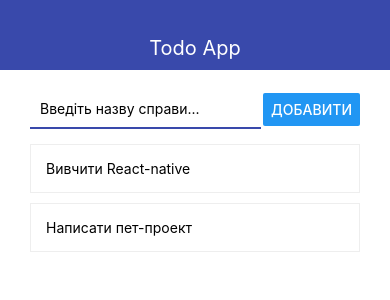
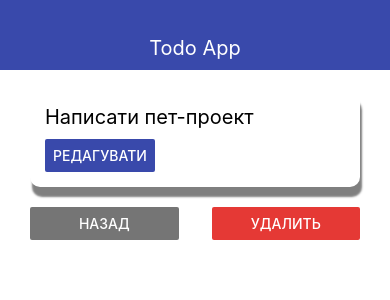
Before and after one commit to yurii-oliiarnyk/react-native-demo, a React Native app: screen / in a window 390 px wide. Shown: the top 300 px of the page. Built offline with nearby package versions, Linux system fonts and the light colour scheme.

Commit message:
add todo card

```diff
--- a/App.js
+++ b/App.js
@@ -1,5 +1,5 @@
 import React, { useState } from 'react';
-import { StyleSheet, View } from 'react-native';
+import { StyleSheet, View, Alert } from 'react-native';
 import MainScreen from './src/screens/MainScreen';
 import Navbar from './src/components/Navbar';
 import TodoScreen from './src/screens/TodoScreen';
@@ -15,7 +15,7 @@ export default function App() {
       title: 'Написати пет-проект'
     }
   ]);
-  const [todoId, setTodoId] = useState(null);
+  const [todoId, setTodoId] = useState('2');
 
   const addTodo = title => {
     const newTodo = {
@@ -26,8 +26,36 @@ export default function App() {
     setTodos(prev => [newTodo, ...prev]);
   };
 
+  const updateTodo = (id, title) => {
+    setTodos(prev =>
+      prev.map(todo => {
+        if (todo.id === id) {
+          todo.title = title;
+        }
+
+        return todo;
+      })
+    );
+  };
+
   const removeTodo = id => {
-    setTodos(prev => prev.filter(todo => todo.id !== id));
+    const todo = todos.find(todo => todo.id === id);
+
+    Alert.alert(
+      'Видалення',
+      `Ви впевнені, що хочете видалити "${todo.title}"?`,
+      [
+        { text: 'Відмінити', style: 'cancel' },
+        {
+          text: 'Видалити',
+          onPress: () => {
+            setTodoId(null);
+            setTodos(prev => prev.filter(todo => todo.id !== id));
+          }
+        }
+      ],
+      { cancelable: true }
+    );
   };
 
   return (
@@ -46,6 +74,8 @@ export default function App() {
           <TodoScreen
             goBack={() => setTodoId(null)}
             todo={todos.find(todo => todo.id === todoId)}
+            removeTodo={removeTodo}
+            updateTodo={updateTodo}
           />
         )}
       </View>
--- a/src/components/AddTodo.js
+++ b/src/components/AddTodo.js
@@ -1,5 +1,6 @@
 import React, { useState } from 'react';
 import { View, StyleSheet, Button, TextInput, Alert } from 'react-native';
+import { THEME } from '../theme';
 
 const AddTodo = props => {
   const { onSubmit } = props;
@@ -23,7 +24,7 @@ const AddTodo = props => {
         onChangeText={setValue}
         placeholder="Введіть назву справи..."
       />
-      <Button title="Добавити" onPress={() => pressHandler()} />
+      <Button title="Добавити" onPress={() => pressHandler()} color={THEME.MAIN_COLOR} />
     </View>
   );
 };
@@ -40,7 +41,7 @@ const styles = StyleSheet.create({
     padding: 10,
     borderStyle: 'solid',
     borderBottomWidth: 2,
-    borderBottomColor: '#3949ab'
+    borderBottomColor: THEME.MAIN_COLOR
   },
   button: {}
 });
--- /dev/null
+++ b/src/components/EditModal.js
@@ -0,0 +1,67 @@
+import React, { useState } from 'react';
+import { View, TextInput, Button, StyleSheet, Modal, Alert } from 'react-native';
+import { THEME } from '../theme';
+
+const EditModal = props => {
+  const { visible, onCancel, value, onSave } = props;
+  const [title, setTitle] = useState(value);
+
+  const saveHandler = () => {
+    if (title.trim().length < 3) {
+      Alert.alert(
+        'Помилка',
+        `Мінімальна кількість 3 символів. Зараз ${title.trim().length} символів.`
+      );
+    } else {
+      onCancel();
+      onSave(title);
+    }
+  };
+
+  return (
+    <Modal visible={visible} animationType="fade" transparent={false} presentationStyle="formSheet">
+      <View style={styles.wrap}>
+        <TextInput
+          style={styles.input}
+          value={title}
+          onChangeText={setTitle}
+          placeholder="Введіть нову назву"
+        />
+        <View style={styles.buttons}>
+          <View style={styles.button}>
+            <Button title="Відмінити" onPress={() => onCancel()} color={THEME.DANGER_COLOR} />
+          </View>
+          <View style={styles.button}>
+            <Button title="Змерегти" onPress={() => saveHandler()} />
+          </View>
+        </View>
+      </View>
+    </Modal>
+  );
+};
+
+const styles = StyleSheet.create({
+  wrap: {
+    justifyContent: 'center',
+    alignItems: 'center',
+    flex: 1,
+    padding: 30
+  },
+  buttons: {
+    marginTop: 10,
+    width: '100%',
+    flexDirection: 'row',
+    justifyContent: 'space-between'
+  },
+  button: {
+    width: '35%'
+  },
+  input: {
+    width: '100%',
+    padding: 10,
+    borderBottomColor: THEME.MAIN_COLOR,
+    borderBottomWidth: 2
+  }
+});
+
+export default EditModal;
--- a/src/components/Navbar.js
+++ b/src/components/Navbar.js
@@ -1,5 +1,6 @@
 import React from 'react';
 import { View, Text, StyleSheet } from 'react-native';
+import { THEME } from '../theme';
 
 const Navbar = props => {
   const { title } = props;
@@ -16,7 +17,7 @@ const styles = StyleSheet.create({
     height: 70,
     alignItems: 'center',
     justifyContent: 'flex-end',
-    backgroundColor: '#3949ab',
+    backgroundColor: THEME.MAIN_COLOR,
     paddingBottom: 10
   },
   text: {
--- /dev/null
+++ b/src/components/ui/AppCard.js
@@ -0,0 +1,30 @@
+import React from 'react';
+import { StyleSheet, View } from 'react-native';
+
+const AppCard = props => {
+  const { children, style } = props;
+
+  return <View style={{ ...styles.default, ...style }}>{children}</View>;
+};
+
+const styles = StyleSheet.create({
+  default: {
+    padding: 15,
+    flexDirection: 'row',
+    justifyContent: 'space-between',
+    flexWrap: 'wrap',
+    alignItems: 'center',
+    shadowColor: '#000',
+    shadowOpacity: 0.5,
+    shadowRadius: 2,
+    shadowOffset: {
+      width: 2,
+      height: 10
+    },
+    elevation: 20,
+    backgroundColor: '#fff',
+    borderRadius: 10
+  }
+});
+
+export default AppCard;
--- a/src/screens/TodoScreen.js
+++ b/src/screens/TodoScreen.js
@@ -1,17 +1,69 @@
-import React from 'react';
+import React, { useState } from 'react';
 import { StyleSheet, View, Text, Button } from 'react-native';
+import { THEME } from '../theme';
+import AppCard from '../components/ui/AppCard';
+import EditModal from '../components/EditModal';
 
 const TodoScreen = props => {
-  const { goBack, todo } = props;
+  const { goBack, todo, removeTodo, updateTodo } = props;
+  const [modalVisible, setModalVisible] = useState(false);
+
+  const saveHandler = title => {
+    updateTodo(todo.id, title);
+    setModalVisible(false);
+  };
 
   return (
     <View>
-      <Text>{todo.title}</Text>
-      <Button title="Назад" onPress={goBack} />
+      <EditModal
+        visible={modalVisible}
+        onCancel={() => setModalVisible(false)}
+        onSave={saveHandler}
+        value={todo.title}
+      />
+
+      <AppCard style={styles.card}>
+        <View style={styles.cardCol}>
+          <Text style={styles.title}>{todo.title}</Text>
+        </View>
+        <View style={styles.cardCol}>
+          <Button
+            title="Редагувати"
+            color={THEME.MAIN_COLOR}
+            onPress={() => setModalVisible(true)}
+          />
+        </View>
+      </AppCard>
+      <View style={styles.buttons}>
+        <View style={styles.button}>
+          <Button title="Назад" color={THEME.GREY_COLOR} onPress={goBack} />
+        </View>
+        <View style={styles.button}>
+          <Button title="Удалить" color={THEME.DANGER_COLOR} onPress={() => removeTodo(todo.id)} />
+        </View>
+      </View>
     </View>
   );
 };
 
-const styles = StyleSheet.create({});
+const styles = StyleSheet.create({
+  buttons: {
+    flexDirection: 'row',
+    justifyContent: 'space-between'
+  },
+  card: {
+    marginBottom: 20,
+    padding: 10
+  },
+  cardCol: {
+    padding: 5
+  },
+  button: {
+    width: '45%'
+  },
+  title: {
+    fontSize: 20
+  }
+});
 
 export default TodoScreen;
--- /dev/null
+++ b/src/theme.js
@@ -0,0 +1,5 @@
+export const THEME = {
+  DANGER_COLOR: '#e53935',
+  GREY_COLOR: '#757575',
+  MAIN_COLOR: '#3949ab'
+};
```
